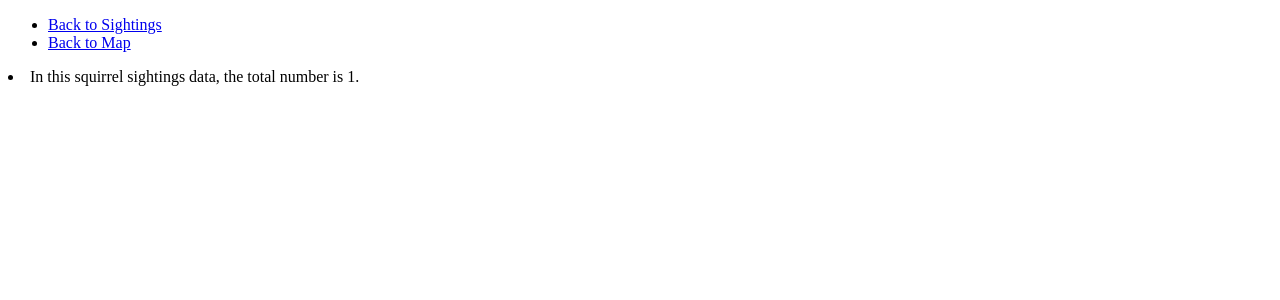
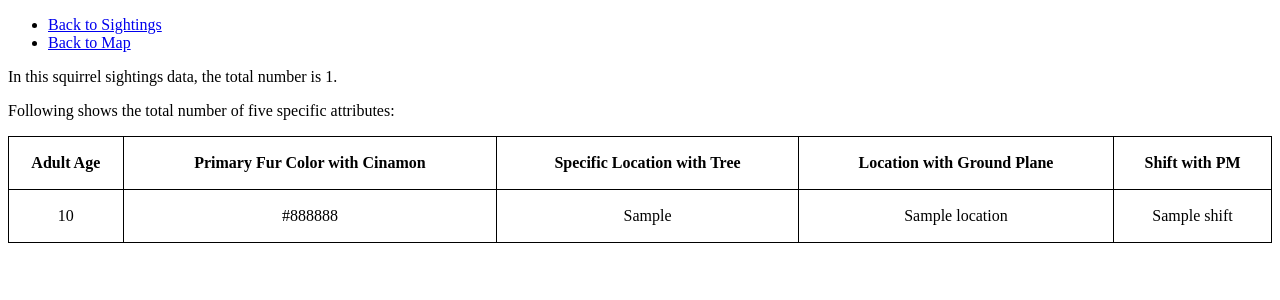
Before and after one commit to Zongqian167/Squirrel-Tracker-a-visulization-web-application-of-tracking-squirrels, a Django app: template sightings/templates/sightings/stats.html in a window 1280 px wide. Shown: the top 300 px of the page. Run offline with Django 3.2, Linux system fonts and the light colour scheme; the template is opened without the code that fills it: most values are stand-ins (such as "Sample title", 1, 10 or a date in 2020).

Commit message:
finished stats and table format

```diff
--- a/map/management/commands/import_squirrel_data.py
+++ b/map/management/commands/import_squirrel_data.py
@@ -31,7 +31,7 @@ class Command(BaseCommand):
                # climbing=toBoolean(dict_['Climbing']),
                # eating=toBoolean(dict_['Eating']),
                # foraging=toBoolean(dict_['Foraging']),
-              # other_activity=dict_['Other Activities'],
+                other_activity=dict_['Other Activities'],
                # kuks=toBoolean(dict_['Kuks']),
                # quaas=toBoolean(dict_['Quaas']),
                # moans=toBoolean(dict_['Moans']),
--- a/sightings/templates/sightings/stats.html
+++ b/sightings/templates/sightings/stats.html
@@ -9,24 +9,44 @@
 	  <li><a href="/map">Back to Map</a></li>
       </ul>
 
-      <li>In this squirrel sightings data, the total number is {{total_number}}.</li>
+      <p>In this squirrel sightings data, the total number is {{total_number}}.</p>
+      <p>Following shows the total number of five specific attributes:</p>
 
-     <table algn="center>
+
+      <style>
+
+            table {
+  		border-collapse: collapse;
+	    }
+
+            table, th, td {
+ 		 border: 1px solid black;
+	    }
+            td,th {
+ 		 height: 50px;
+  		 text-align: center;
+	     }
+
+       </style>
+
+     <table algn="center" style="width:100%">
 	     <tr>
-		     <th>Age</th>
-		     <th>Primary Fur Color</th>
-		     <th>Chasing</th>
-		     <th>Location</th>
-		     <th>Eating</th>
+		     <th>Adult Age</th>
+		     <th>Primary Fur Color with Cinamon</th>
+		     <th>Specific Location with Tree</th>
+		     <th>Location with Ground Plane</th>
+		     <th>Shift with PM</th>
 	     </tr>
 
              <tr>
 	            <td>{{age}}</td>
                     <td>{{primary_fur_color}}</td>
-		    <td>{{chasing}}</td>
+		    <td>{{specific_location}}</td>
 		    <td>{{location}}</td>
-		    <td>{{eating}}</td>
-             <tr>
+		    <td>{{shift}}</td>
+             </tr>
       </table>
 
     </body>
+
+</html>
```
Also changed, not shown: sightings/views.py (+11 -7 lines).
